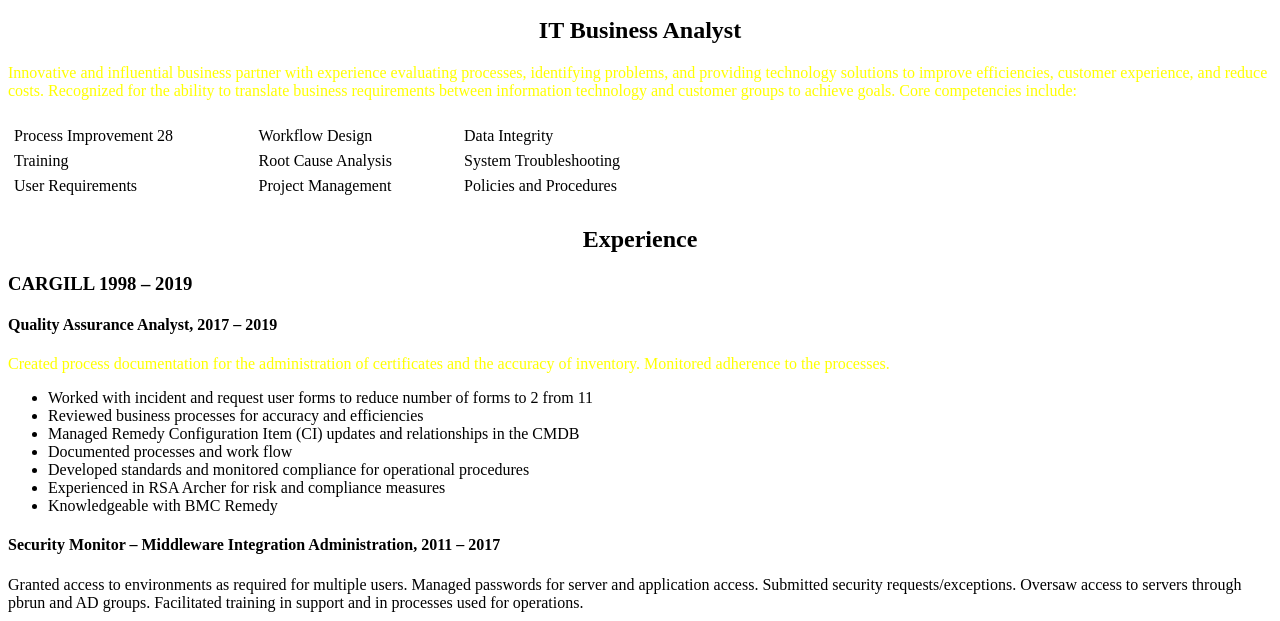
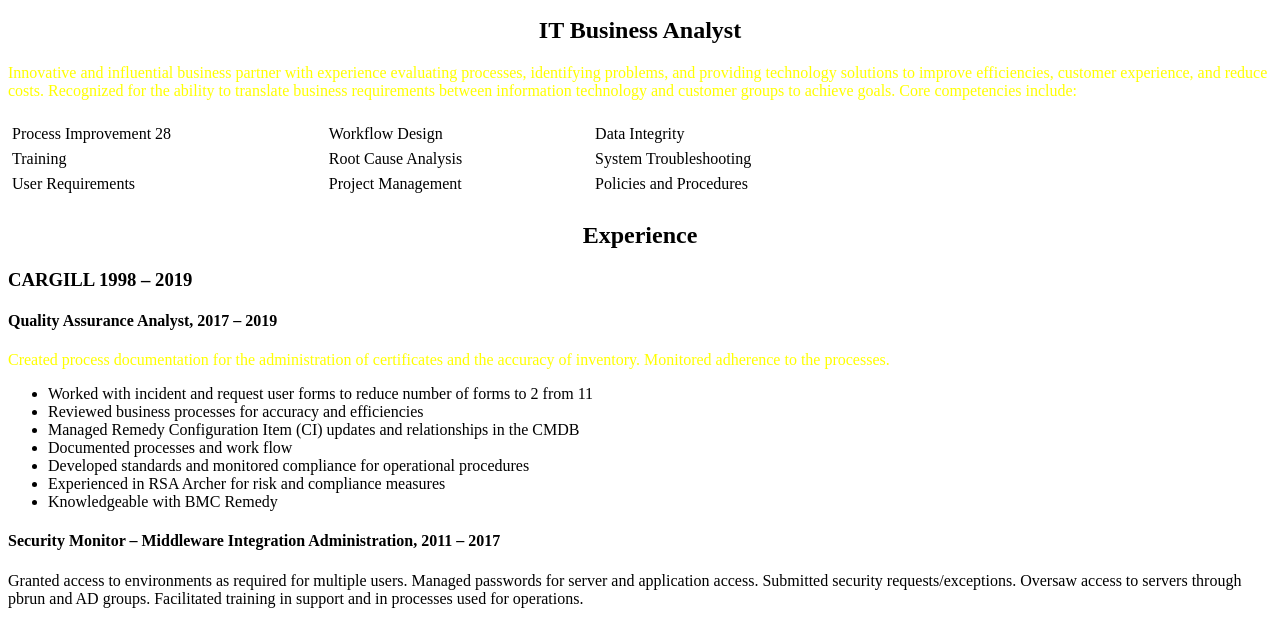
Before and after one commit to meyerj19/meyerj19.github.io, a plain HTML site: page index.html in a window 1280 px wide. Shown: the part 101-722 px from the top of the page. Drawn offline with Linux system fonts and the light colour scheme.

Commit message:
width to 900 & padding to 3

```diff
--- a/style.css
+++ b/style.css
@@ -17,9 +17,9 @@ address {
 
 table {
   table-layout: auto;
-  width: 700px;
+  width: 900px;
   border-spacing: 0 5px;
-  padding: 5px;
+  padding: 3px;
 
 }
 paddingBetweenCols:td {
```
